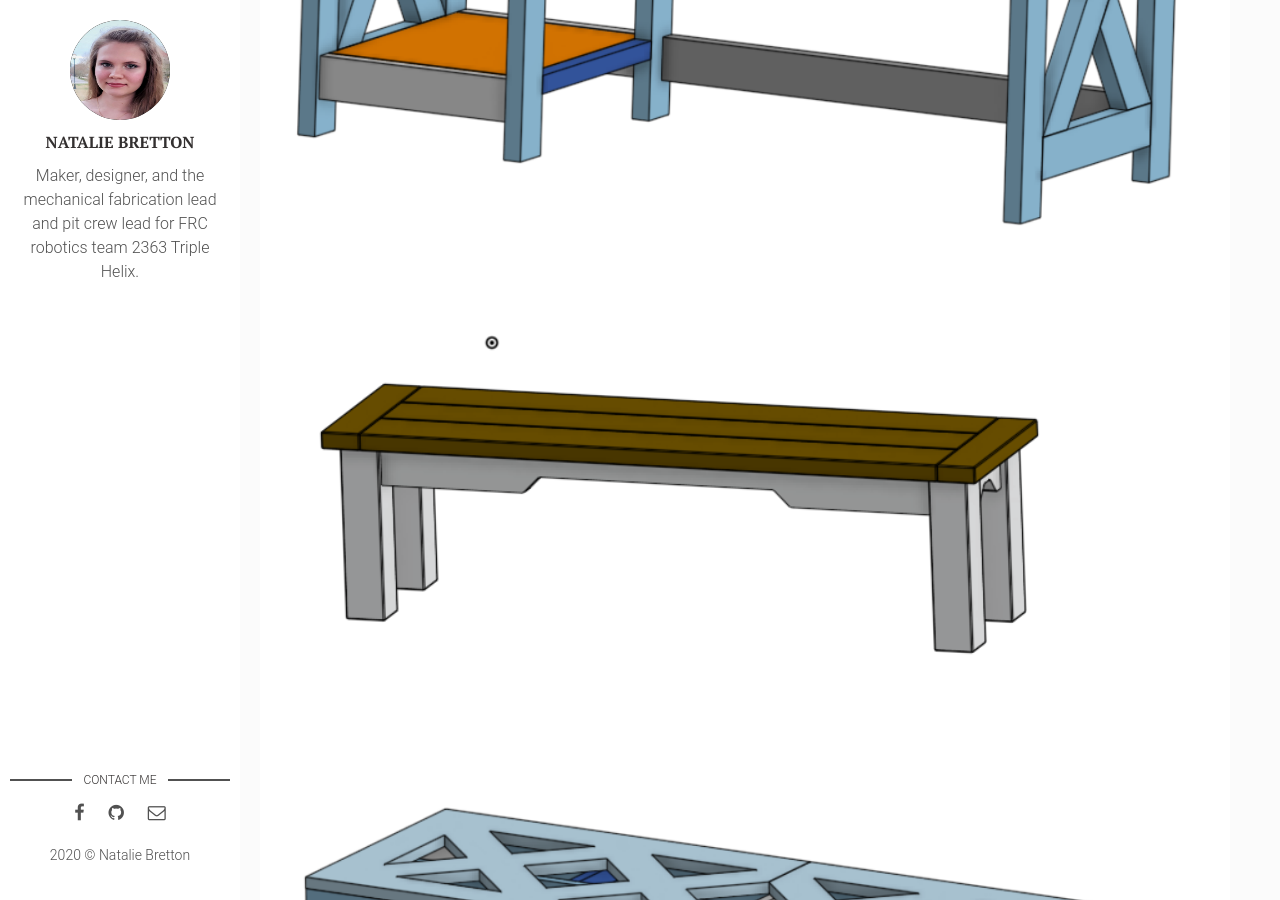
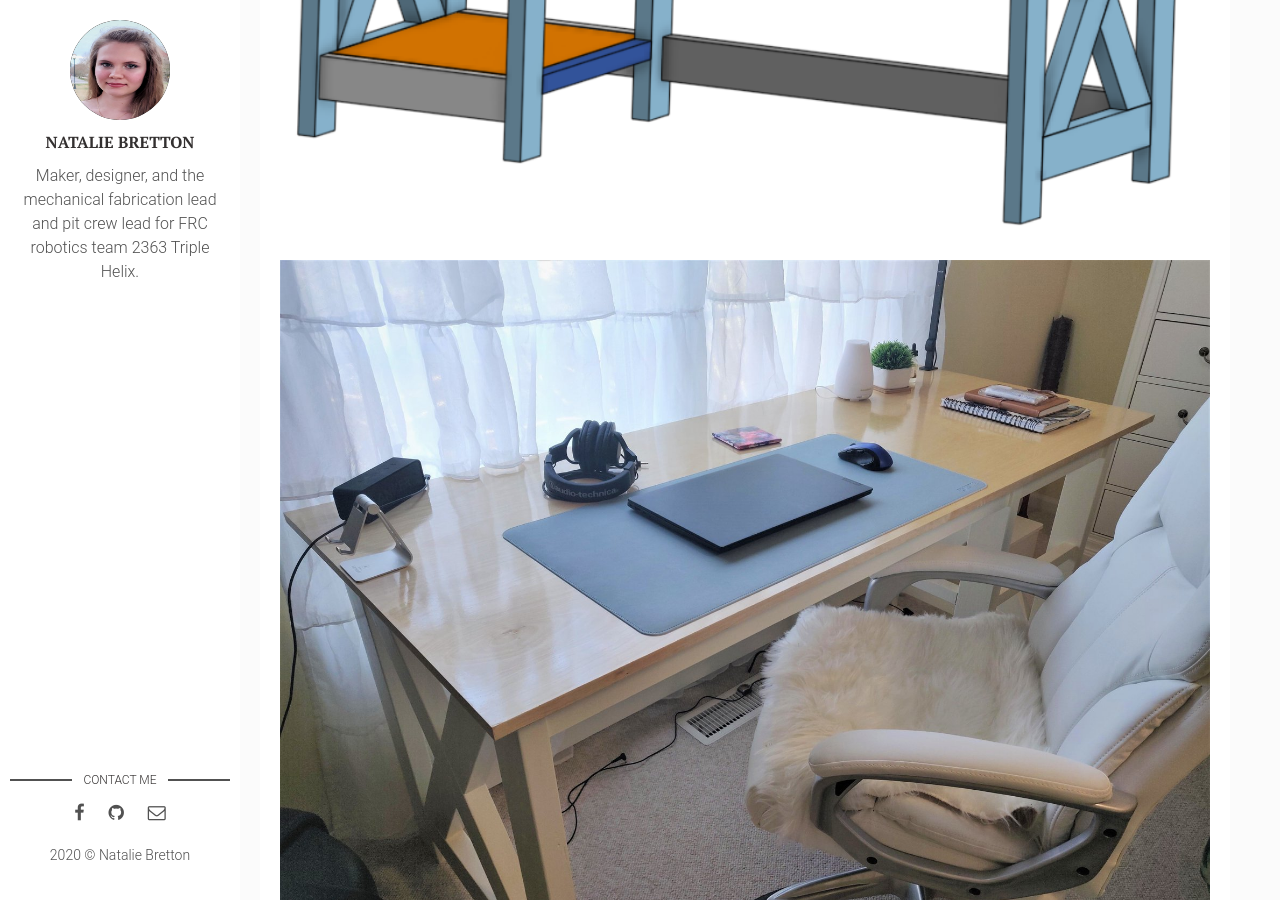
Before and after one commit to natgrrl/natgrrl.github.io, a Jekyll site: the page built from _posts/2020-03-07-cad.markdown, in a window 1280 px wide and 900 px high, scrolled down 1074 px. Built offline with Jekyll 4.4.1, drawn with Linux system fonts in a browser that asks for light colours.

Commit message:
Update 2020-03-07-cad.markdown

```diff
--- a/_posts/2020-03-07-cad.markdown
+++ b/_posts/2020-03-07-cad.markdown
@@ -16,6 +16,8 @@ I have created a number of designs using Computer Aided Design(CAD).
 
 ![cad-desk](http://natgrrl.github.io/assets/img/cad-desk.png)
 
+![cad-desk2](http://natgrrl.github.io/assets/img/cad-desk2.jpg)
+
 ![cad-bench](http://natgrrl.github.io/assets/img/cad-bench.png)
 
 ![cad-bridge1](http://natgrrl.github.io/assets/img/cad-bridge1.png)
```
